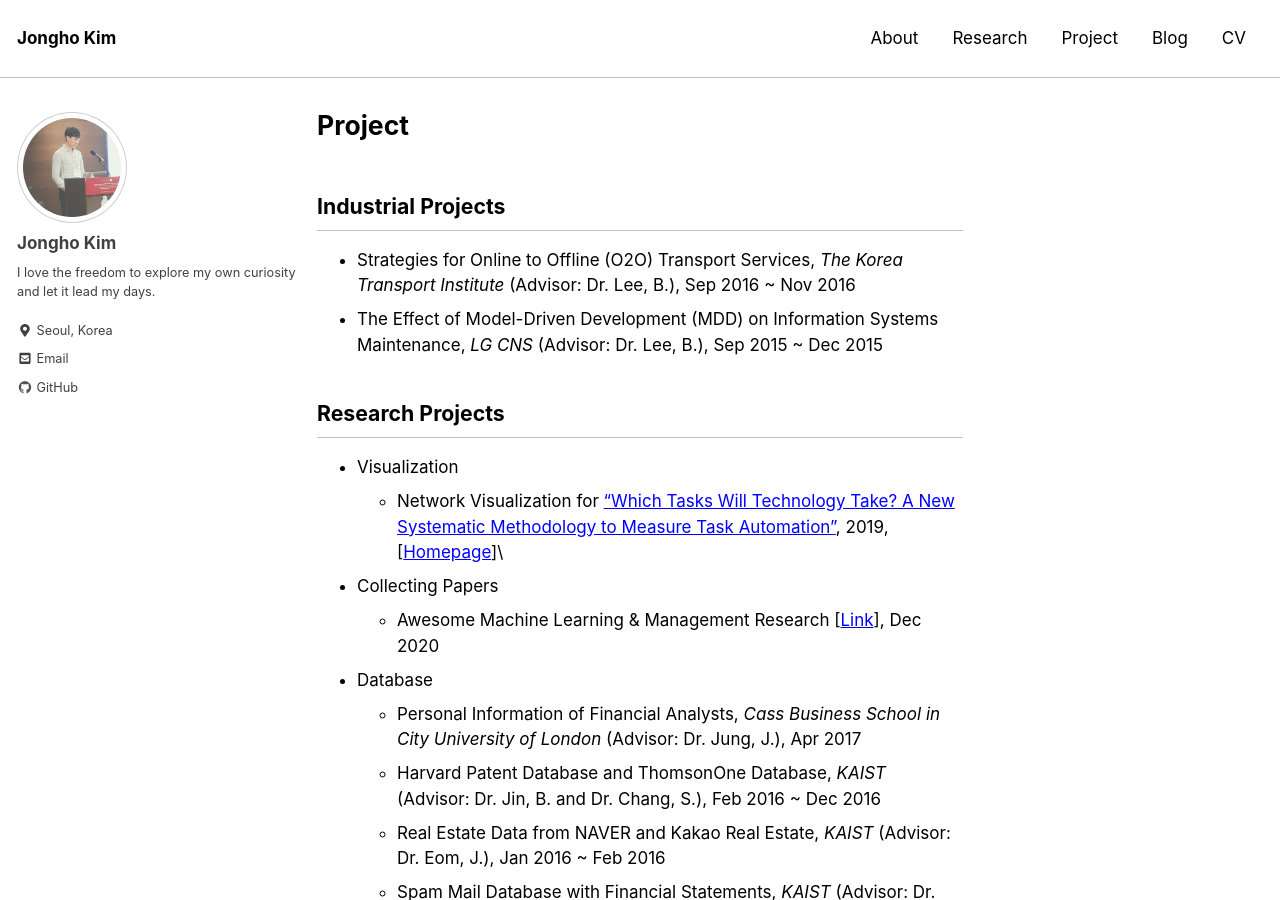
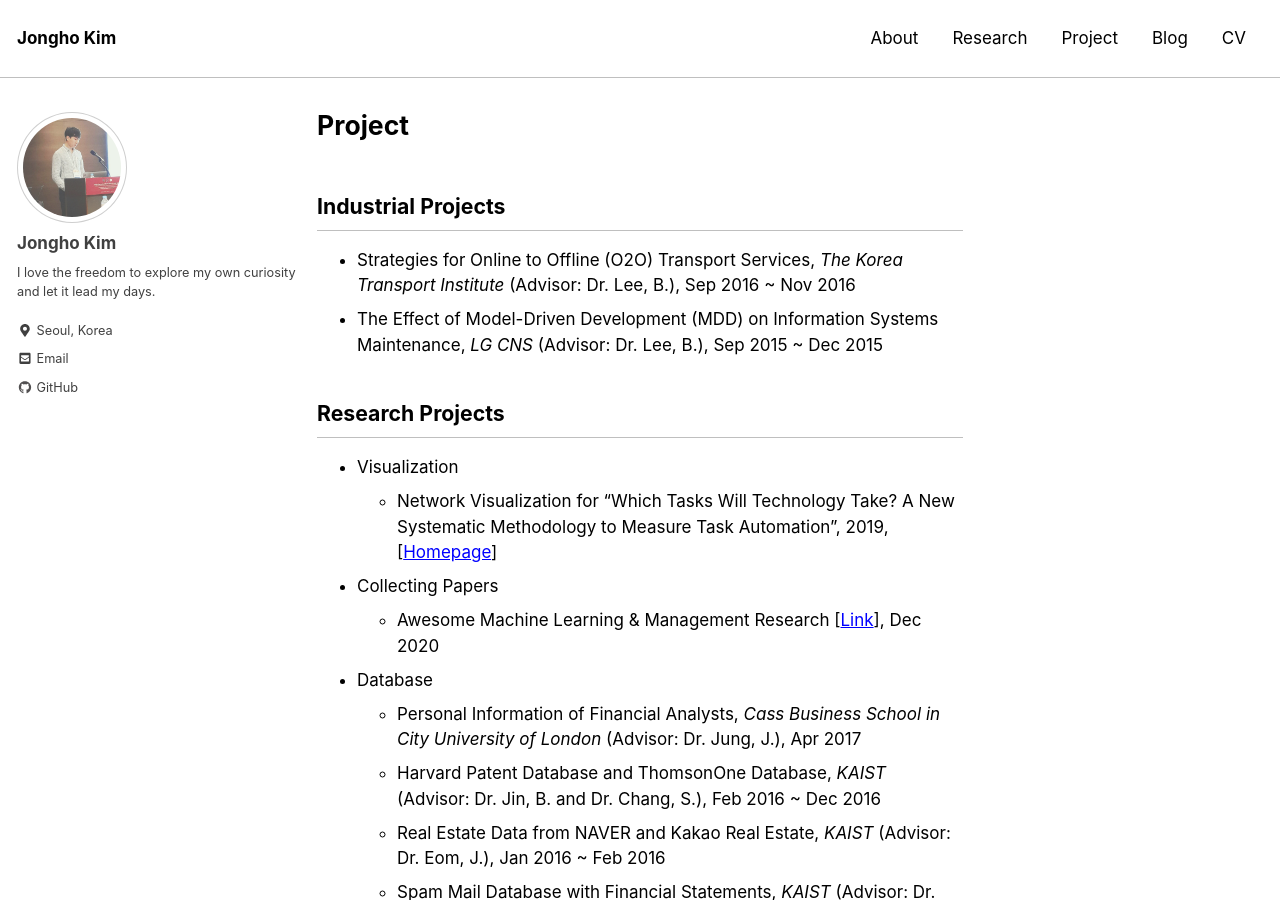
Before and after one commit to jonghkim/jonghkim.github.io, a Jekyll site: the page built from _pages/project.md, in a window 1280 px wide and 900 px high. Built offline with Jekyll 4.4.1, drawn with Linux system fonts in a browser that asks for light colours; nearby versions of some CDN libraries; part of the change alters nothing that is shown.

Commit message:
structure updated

```diff
--- a/_pages/project.md
+++ b/_pages/project.md
@@ -11,7 +11,7 @@ last_modified_at: 2021-4-15
 
 ## Research Projects
 - Visualization
-    - Network Visualization for ["Which Tasks Will Technology Take? A New Systematic Methodology to Measure Task Automation"](https://aisel.aisnet.org/icis2016/Sustainability/Presentations/8/), 2019, [[Homepage](http://jobautomation.pythonanywhere.com)]\
+    - Network Visualization for "Which Tasks Will Technology Take? A New Systematic Methodology to Measure Task Automation", 2019, [[Homepage](http://jobautomation.pythonanywhere.com)]
 - Collecting Papers
     - Awesome Machine Learning & Management Research [[Link](https://github.com/jonghkim/awesome-machine-learning-management-research)], Dec 2020
 - Database
```
